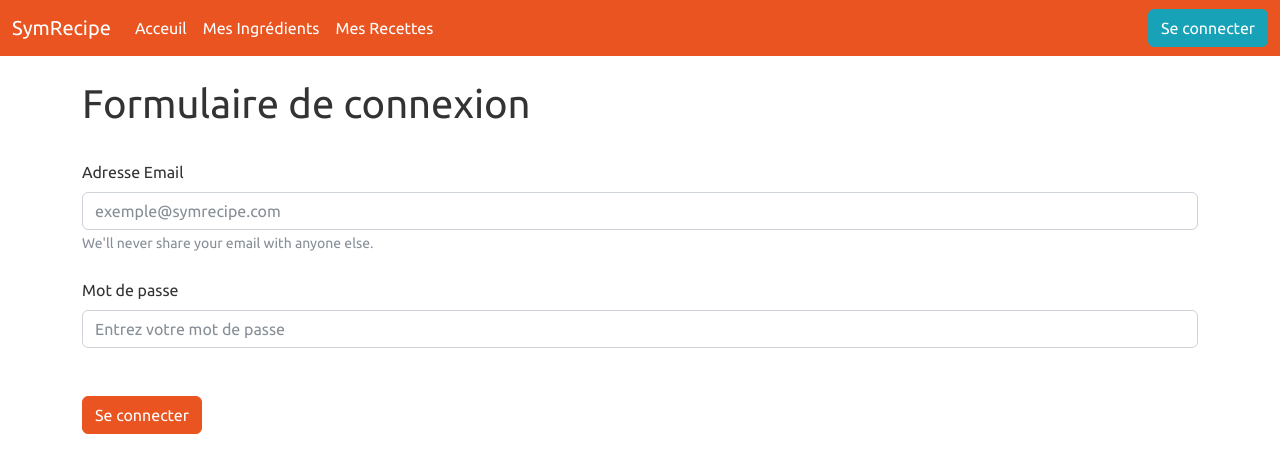
After one commit to julescynamon/simrecip, a Symfony app: template templates/pages/security/login.html.twig in a window 1280 px wide. The commit adds this page. Shown: the top 473 px of the page. Run offline with Twig, Linux system fonts and the light colour scheme; the template is opened without the code that fills it, so the values that code supplies are empty; some libraries are stand-ins or nearby versions.

Commit message:
creation du formulaire de connexion

```diff
--- /dev/null
+++ b/templates/pages/security/login.html.twig
@@ -0,0 +1,30 @@
+{% extends 'base.html.twig' %}
+
+{% block title %}SymRecipe - Connexion{% endblock %}
+
+{% block body %}
+    <div class="container">
+        <h1 class="mt-4">Formulaire de connexion</h1>
+
+        {% if error %}
+            <div class="alert alert-dismissible alert-danger mt-4">
+                {{ error.messageKey|trans(error.messageData, 'security') }}
+            </div>
+        {% endif %}
+
+
+        <form action="{{ path('security.login') }}" method="post">
+            <div class="form-group">
+                <label for="username" class="form-label mt-4">Adresse Email</label>
+                <input type="email" class="form-control" id="username" name="_username" aria-describedby="emailHelp" placeholder="exemple@symrecipe.com" value="{{ last_username }}">
+                <small id="emailHelp" class="form-text text-muted">We'll never share your email with anyone else.</small>
+                </div>
+                <div class="form-group">
+                <label for="password" class="form-label mt-4">Mot de passe</label>
+                <input type="password" class="form-control" id="password" placeholder="Entrez votre mot de passe" name="_password">
+            </div>
+
+            <button type="submit" class="btn btn-primary mt-5">Se connecter</button>
+        </form>
+    </div>
+{% endblock %}
--- a/templates/partials/_header.html.twig
+++ b/templates/partials/_header.html.twig
@@ -1,6 +1,6 @@
     <nav class="navbar navbar-expand-lg navbar-dark bg-primary">
         <div class="container-fluid">
-            <a class="navbar-brand" href="#">SymRecipe</a>
+            <a class="navbar-brand" href="/">SymRecipe</a>
             <button class="navbar-toggler" type="button" data-bs-toggle="collapse" data-bs-target="#navbarColor01" aria-controls="navbarColor01" aria-expanded="false" aria-label="Toggle navigation">
             <span class="navbar-toggler-icon"></span>
             </button>
@@ -23,5 +23,8 @@
                     </li>
                 </ul>
             </div>
+            <div>
+                <a href="{{ path('security.login') }}" class="btn btn-info">Se connecter</a>
+            </div>
         </div>
     </nav>
```
Also changed, not shown: src/Controller/SecurityController.php (added, +30 -0 lines), 1 other file.
